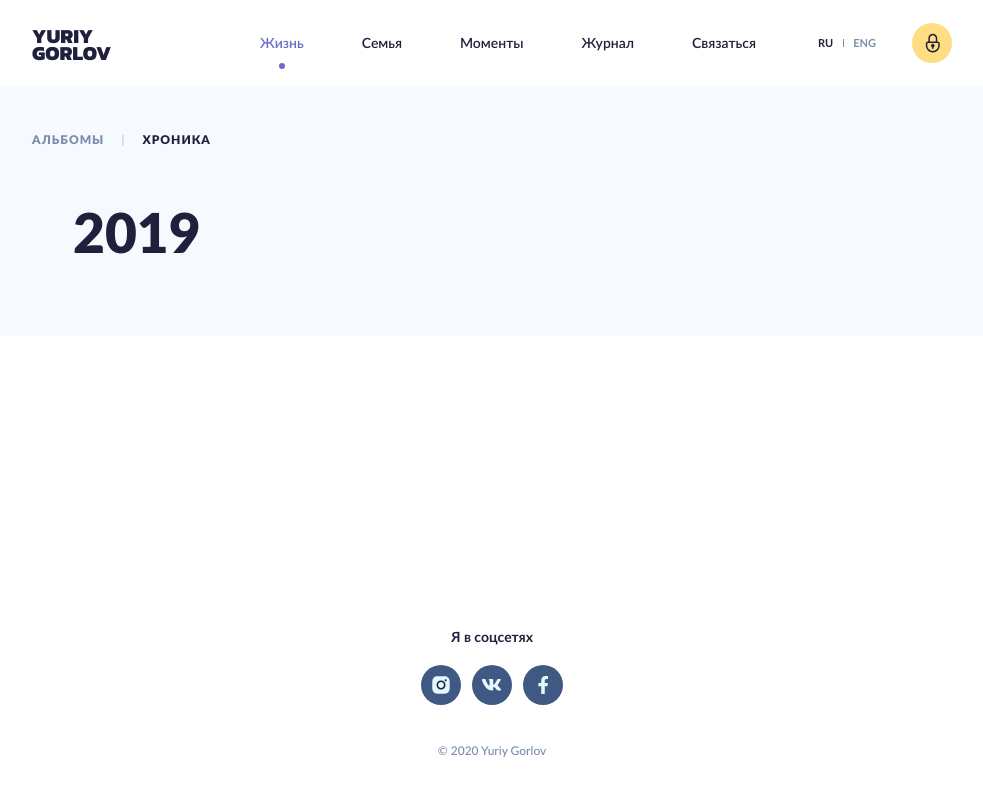
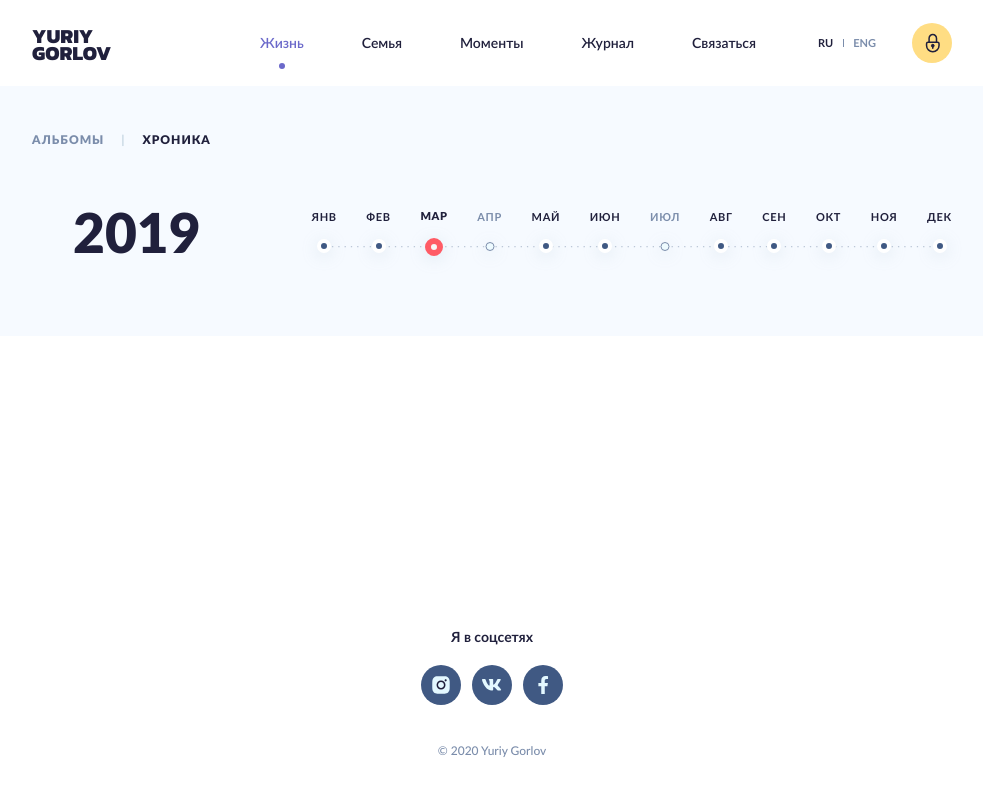
Before and after one commit to SafychCSS/yuriy, a website: page dev/moments-chronology.html in a window 1280 px wide. Shown: the whole page, without its empty margins (148-1131 px from the left). Drawn offline with nearby package versions, Linux system fonts and the light colour scheme; files that its build step writes are made by us from their sources.

Commit message:
chronology

```diff
--- a/dev/moments-chronology.html
+++ b/dev/moments-chronology.html
@@ -61,6 +61,24 @@
                                     </svg>
                                 </a>
                             </div>
+
+                            <div class="chronology__months">
+                                <a href="#" class="chronology__month">янв</a>
+                                <a href="#" class="chronology__month">фев</a>
+                                <span class="chronology__month -current">мар</span>
+                                <span class="chronology__month -empty">апр</span>
+                                <a href="#" class="chronology__month">май</a>
+                                <a href="#" class="chronology__month">июн</a>
+                                <span class="chronology__month -empty">июл</span>
+                                <a href="#" class="chronology__month">авг</a>
+                                <a href="#" class="chronology__month">сен</a>
+                                <a href="#" class="chronology__month">окт</a>
+                                <a href="#" class="chronology__month">ноя</a>
+                                <a href="#" class="chronology__month">дек</a>
+                                <svg class="chronology__line" width="1048" height="3" viewBox="0 0 1048 3" fill="none" xmlns="http://www.w3.org/2000/svg">
+                                    <path opacity="0.5" d="M1.51416 1.80656H1046.51" stroke="#7B8DAB" stroke-width="2" stroke-linecap="round" stroke-dasharray="0.5 10"/>
+                                </svg>
+                            </div>
                         </div>
                     </div>
                 </div>
--- a/dev/static/sass/pages/chronology.scss
+++ b/dev/static/sass/pages/chronology.scss
@@ -40,6 +40,8 @@
 .chronology {
     &__row {
         display: flex;
+        align-items: center;
+        gap: 70px;
     }
 
     &__box {
@@ -91,5 +93,79 @@
         }
     }
 
-    &__month {}
+    &__months {
+        position: relative;
+
+        display: flex;
+        justify-content: space-between;
+        flex-grow: 1;
+    }
+
+    &__month {
+        position: relative;
+
+        padding-bottom: 30px;
+
+        font-size: 11px;
+        font-weight: 700;
+        line-height: 13px;
+        text-align: center;
+        letter-spacing: 0.06em;
+        text-transform: uppercase;
+
+        &::after {
+            position: absolute;
+            bottom: 0;
+            left: 50%;
+            content: '';
+            z-index: 1;
+
+            width: 14px;
+            height: 14px;
+
+            border-radius: 50%;
+            background-color: getcolor(blue, primary);
+            border: 4px solid getcolor(base, white);
+            box-shadow: 0 3px 16px rgba(167, 190, 198, 0.27);
+
+            transform: translateX(-50%);
+        }
+
+        &.-current {
+            font-weight: 900;
+
+            &::after {
+                bottom: -3px;
+
+                width: 18px;
+                height: 18px;
+
+                background-color: #f7f7f7;
+                border: 6px solid getcolor(red, primary);
+                box-shadow: 0 3px 16px rgba(167, 190, 198, 0.27);
+            }
+        }
+
+        &.-empty {
+            color: getcolor(grays, primary);
+
+            &::after {
+                bottom: 2px;
+
+                width: 9px;
+                height: 9px;
+
+                background-color: #eefbff;
+                border: 1.5px solid getcolor(grays, primary);
+            }
+        }
+    }
+
+    &__line {
+        position: absolute;
+        bottom: 5px;
+        left: 7px;
+
+        width: 98%;
+    }
 }
```
